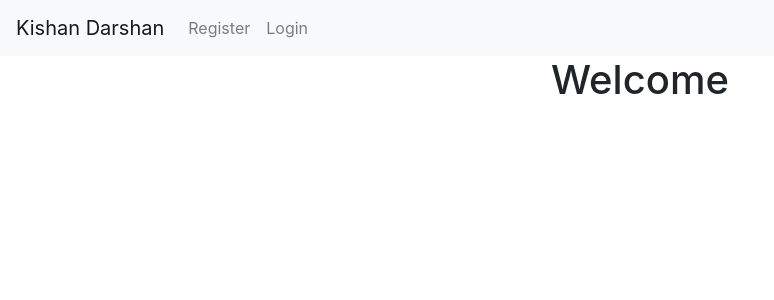
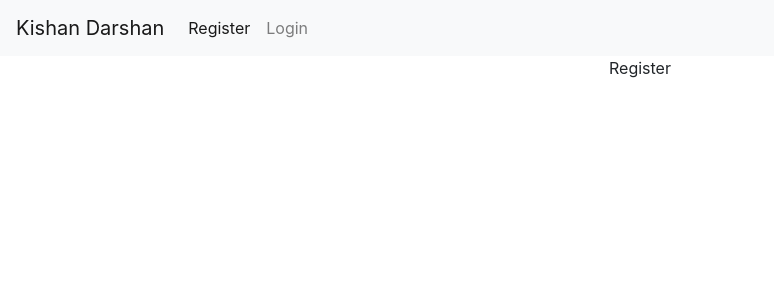
Before and after one commit to saprativa/kisaan-darshan, a React (Create React App) app in the folder client/: page /register in a window 1280 px wide. Shown: the top 300 px of the page, without its empty margins (0-774 px from the left). Built offline with nearby package versions, Linux system fonts and the light colour scheme.

Commit message:
added routes to login and register

```diff
--- a/client/src/App.js
+++ b/client/src/App.js
@@ -1,12 +1,22 @@
 import React from 'react';
 import './App.css';
 import MyNavbar from './components/MyNavbar';
+import { Route, Switch } from 'react-router-dom';
+import Home from './components/Home';
+import Login from './components/Login';
+import Register from './components/Register';
+import Error from './components/Error';
 
 function App() {
   return (
     <div className="App">
-      <MyNavbar/>
-      <h1>Welcome</h1>
+      <MyNavbar></MyNavbar>
+      <Switch>
+        <Route path="/" component={Home} exact />
+        <Route path="/login" component={Login} />
+        <Route path="/register" component={Register} />
+        <Route component={Error} />
+      </Switch>
     </div>
   );
 }
--- /dev/null
+++ b/client/src/components/Error.js
@@ -0,0 +1,13 @@
+import React from 'react';
+
+class Error extends React.Component {
+    render() {
+      return (
+        <div>
+          <h1>Oops! 404.</h1>
+        </div>
+      );
+    }
+  }
+
+  export default Error;
--- /dev/null
+++ b/client/src/components/Home.js
@@ -0,0 +1,13 @@
+import React from 'react';
+
+class Home extends React.Component {
+    render() {
+      return (
+        <div>
+          Home
+        </div>
+      );
+    }
+  }
+
+  export default Home;
--- /dev/null
+++ b/client/src/components/Login.js
@@ -0,0 +1,13 @@
+import React from 'react';
+
+class Login extends React.Component {
+    render() {
+      return (
+        <div>
+          Login
+        </div>
+      );
+    }
+  }
+
+  export default Login;
--- a/client/src/components/MyNavbar.js
+++ b/client/src/components/MyNavbar.js
@@ -6,8 +6,8 @@ import {
   NavbarBrand,
   Nav,
   NavItem,
-  NavLink,
 } from 'reactstrap';
+import { NavLink } from 'react-router-dom';
 
 const MyNavbar = (props) => {
   const [isOpen, setIsOpen] = useState(false);
@@ -22,10 +22,10 @@ const MyNavbar = (props) => {
         <Collapse isOpen={isOpen} navbar>
           <Nav className="mr-auto" navbar>
             <NavItem>
-              <NavLink href="/users/farmer/register">Register</NavLink>
+              <NavLink to="/register" className="nav-link">Register</NavLink>
             </NavItem>
             <NavItem>
-              <NavLink href="/users/farmer/login">Login</NavLink>
+              <NavLink to="/login" className="nav-link">Login</NavLink>
             </NavItem>
           </Nav>
         </Collapse>
--- /dev/null
+++ b/client/src/components/Register.js
@@ -0,0 +1,13 @@
+import React from 'react';
+
+class Register extends React.Component {
+    render() {
+      return (
+        <div>
+          Register
+        </div>
+      );
+    }
+  }
+
+  export default Register;
```
